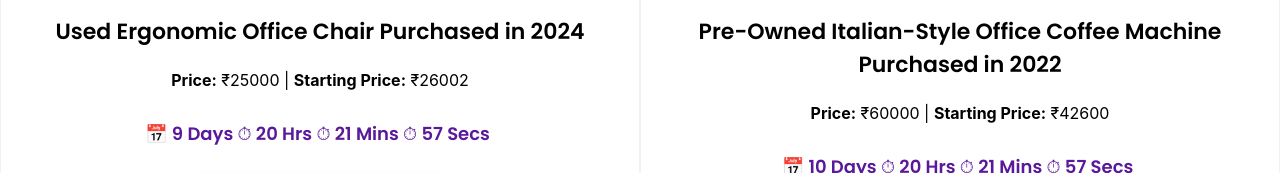
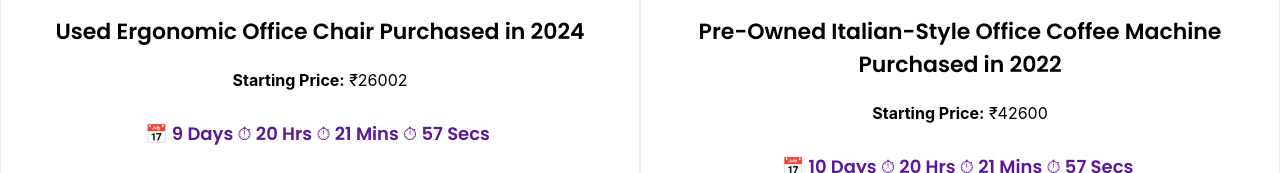
Before and after one commit to asin977/Auction-Bidding-System, a React (Create React App) app: page / in a window 1280 px wide. Shown: the part 537-710 px from the top of the page. Built offline with nearby package versions, Linux system fonts and the light colour scheme.

Commit message:
refractor:updated the homepage notifications

```diff
--- a/src/data/products.json
+++ b/src/data/products.json
@@ -1,7 +1,6 @@
 [
   {
     "id": "product1",
-    "price": 25000,
     "startingPrice": 26002,
     "imageUrl": "https://demo.auctify.com/uploads/1740674710_chair3.webp",
     "name": "Used Chair",
@@ -10,7 +9,6 @@
   },
   {
     "id": "product2",
-    "price": 60000,
     "startingPrice": 42600,
     "imageUrl": "https://demo.auctify.com/uploads/1740681611_coffeemachine1.webp",
     "name": "Coffee Machine",
@@ -19,7 +17,6 @@
   },
   {
     "id": "product3",
-    "price": 1200,
     "startingPrice": 2800,
     "imageUrl": "https://demo.auctify.com/uploads/1740674804_chair4.webp",
     "name": "Used Chair",
@@ -28,7 +25,6 @@
   },
   {
     "id": "product4",
-    "price": 200000,
     "startingPrice": 222600,
     "imageUrl": "https://demo.auctify.com/uploads/1740681376_refrigerator2_1.webp",
     "name": "Used Refrigerator",
@@ -37,7 +33,6 @@
   },
   {
     "id": "product5",
-    "price": 180000,
     "startingPrice": 152600,
     "imageUrl": "https://demo.auctify.com/uploads/1740682142_copymachine2.webp",
     "name": "Pre-Owned Copy Machine White",
@@ -55,7 +50,6 @@
   },
   {
     "id": "product7",
-    "price": 150000,
     "startingPrice": 162600,
     "imageUrl": "https://demo.auctify.com/uploads/1740682873_coffeemachine3.webp",
     "name": "Pre-Owned Coffee Machine Black",
@@ -64,7 +58,6 @@
   },
   {
     "id": "product8",
-    "price": 108000,
     "startingPrice": 92600,
     "imageUrl": "https://demo.auctify.com/uploads/1740674470_chair2.webp",
     "name": "Used Chair",
@@ -73,7 +66,6 @@
   },
   {
     "id": "product9",
-    "price": 2500,
     "startingPrice": 2600,
     "imageUrl": "https://demo.auctify.com/uploads/1742828740_84_original.webp",
     "name": "Used Bag",
@@ -82,7 +74,6 @@
   },
   {
     "id": "product10",
-    "price": 362500,
     "startingPrice": 322600,
     "imageUrl": "https://demo.auctify.com/uploads/1740683543_forklift.webp",
     "name": "Forklift",
@@ -91,7 +82,6 @@
   },
   {
     "id": "product11",
-    "price": 2800,
     "startingPrice": 2600,
     "imageUrl": "https://demo.auctify.com/uploads/1740674009_chair.webp",
     "name": "Office Chair",
@@ -100,7 +90,6 @@
   },
   {
     "id": "product12",
-    "price": 122800,
     "startingPrice": 152600,
     "imageUrl": "https://m.media-amazon.com/images/I/711xFPwLPIL._AC_UY218_.jpg",
     "name": "Coffee Machine",
@@ -110,7 +99,6 @@
   {
     "id": "product13",
     "startingPrice": 22300,
-    "price": 25600,
     "imageUrl": "https://m.media-amazon.com/images/I/71Av9VdT7VL._AC_UL320_.jpg",
     "name": "Voilin",
     "imageDetails": "Soothing musical instrument",
@@ -118,7 +106,6 @@
   },
   {
     "id": "product14",
-    "price": 25000,
     "startingPrice": 26200,
     "imageUrl": "https://demo.auctify.com/uploads/1745146694_1.webp",
     "name": "Horse",
--- a/src/pages/Home.tsx
+++ b/src/pages/Home.tsx
@@ -217,7 +217,7 @@ export const Home: React.FC = () => {
 
       {user ? (
         <div className="welcome-message">
-          Welcome! <strong>{user.name}</strong>
+          Welcome, <strong>{user.name}</strong>
           <br />
           email: <em>{user.email}</em>
         </div>
@@ -228,10 +228,7 @@ export const Home: React.FC = () => {
       )}
 
       {Object.values(state.notifications).length > 0 && (
-        <button
-          id="notification-container"
-          className="sub-notification-container"
-        >
+        <div id="notification-container" className="sub-notification-container">
           <h4>Bid Activity Notifications</h4>
           <ul className="notification-list">
             {Object.entries(state.notifications).map(([key, message]) => (
@@ -240,7 +237,7 @@ export const Home: React.FC = () => {
               </li>
             ))}
           </ul>
-        </button>
+        </div>
       )}
 
       <div className="product-container">
@@ -259,7 +256,6 @@ export const Home: React.FC = () => {
               />
               <p className="product-details">{product.imageDetails}</p>
               <p className="price">
-                <strong>Price:</strong> ₹{product.price} |{' '}
                 <strong>Starting Price:</strong> ₹{product.startingPrice}
               </p>
 
@@ -296,6 +292,12 @@ export const Home: React.FC = () => {
                 </Button>
               </div>
 
+              {state.notifications[product.id] && (
+                <p className="notification-on-product">
+                  {state.notifications[product.id]}
+                </p>
+              )}
+
               {isExpired && (
                 <p className="expired-message">
                   ⏱️ Bidding has ended for this item.
--- a/src/types/product.ts
+++ b/src/types/product.ts
@@ -3,7 +3,6 @@ export type ProductList = {
   name: string;
   imageUrl: string;
   imageDetails: string;
-  price: number;
   startingPrice: number;
   time: string;
 };
```
